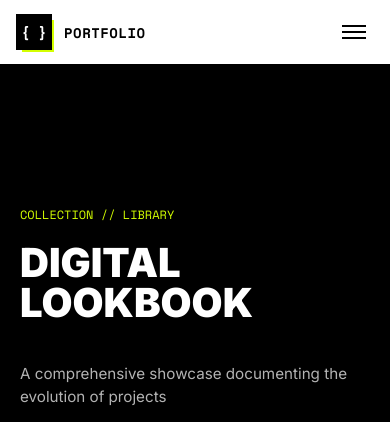
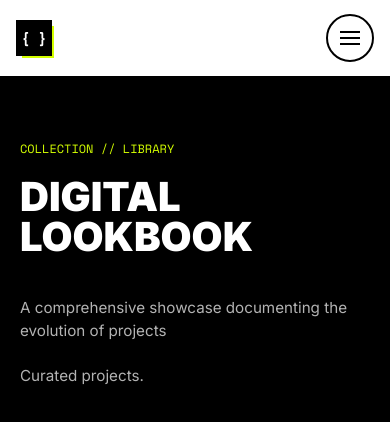
Before and after one commit to rONin01010101010/Dev_Portfolio, a Next.js app: page /work in a window 390 px wide. Shown: the top 422 px of the page. Built offline with nearby package versions, Linux system fonts and the light colour scheme.

Commit message:
EDITED NAV BAR

```diff
--- a/app/components/Navigation.css
+++ b/app/components/Navigation.css
@@ -134,14 +134,28 @@
   display: none;
   flex-direction: column;
   gap: 4px;
-  background: none;
-  border: none;
+  background: white;
+  border: 2px solid var(--dark-bg);
+  border-radius: 50%;
   cursor: pointer;
-  padding: 8px;
+  padding: 12px;
+  width: 48px;
+  height: 48px;
+  align-items: center;
+  justify-content: center;
+  transition: all 0.3s ease;
+}
+
+.mobile-menu-btn:hover {
+  background-color: var(--dark-bg);
+}
+
+.mobile-menu-btn:hover span {
+  background-color: white;
 }
 
 .mobile-menu-btn span {
-  width: 24px;
+  width: 20px;
   height: 2px;
   background-color: var(--dark-bg);
   transition: all 0.3s ease;
@@ -153,12 +167,21 @@
 
 @media (max-width: 1024px) {
   .navigation {
-    position: sticky;
+    position: fixed;
     top: 0;
     background-color: white;
     border-bottom: 2px solid var(--border-dark);
     padding: 16px 0;
     box-shadow: 0 2px 8px rgba(0, 0, 0, 0.1);
+    transition: transform 0.3s ease;
+  }
+
+  .navigation.nav-hidden {
+    transform: translateY(-100%);
+  }
+
+  .logo-text {
+    display: none;
   }
 
   .nav-center-glass {
@@ -172,27 +195,30 @@
   .nav-mobile-menu {
     display: flex;
     position: fixed;
-    top: 72px;
+    top: 0;
     left: 0;
     right: 0;
+    bottom: 0;
     background-color: white;
-    border-bottom: 2px solid var(--border-dark);
     border-radius: 0;
     flex-direction: column;
     gap: 0;
-    padding: 0;
-    max-height: 0;
-    overflow: hidden;
-    transition: max-height 0.3s ease;
+    padding: 80px 0 0 0;
+    opacity: 0;
+    visibility: hidden;
+    transition: all 0.3s ease;
     box-shadow: 0 4px 8px rgba(0, 0, 0, 0.1);
+    z-index: 999;
   }
 
   .nav-mobile-menu.mobile-active {
-    max-height: 600px;
+    opacity: 1;
+    visibility: visible;
   }
 
   .mobile-menu-btn {
     display: flex;
+    z-index: 1001;
   }
 }
 
@@ -203,24 +229,38 @@
 
   .nav-mobile-menu .nav-link {
     width: 100%;
-    padding: 20px 40px;
+    padding: 24px 40px;
     border-bottom: 1px solid var(--border-color);
-    text-align: left;
+    text-align: center;
     border-radius: 0;
+    font-size: 1.25rem;
+    font-weight: 600;
   }
 
   .nav-mobile-menu .nav-link.active {
-    background-color: transparent;
-    color: var(--text-primary);
+    background-color: var(--accent-primary);
+    color: var(--dark-bg);
     font-weight: 700;
   }
 
   .nav-mobile-menu .btn-contact,
   .nav-mobile-menu .btn-resume {
+    width: calc(100% - 80px);
+    margin: 20px 40px;
+    text-align: center;
+    border-radius: 0;
+  }
+
+  .nav-mobile-menu .btn-contact {
+    background-color: var(--accent-primary);
+    color: var(--dark-bg);
+    border: 2px solid var(--dark-bg);
+  }
+
+  .nav-mobile-menu .btn-resume {
     background-color: transparent;
     color: var(--dark-bg);
-    border: none;
-    border-bottom: 1px solid var(--border-color);
+    border: 2px solid var(--dark-bg);
   }
 
   .mobile-menu-btn.active span:nth-child(1) {
--- a/app/components/Navigation.js
+++ b/app/components/Navigation.js
@@ -1,6 +1,6 @@
 'use client'
 
-import React, { useState } from 'react';
+import React, { useState, useEffect } from 'react';
 import Link from 'next/link';
 import { usePathname } from 'next/navigation';
 import './Navigation.css';
@@ -8,6 +8,8 @@ import './Navigation.css';
 const Navigation = () => {
   const pathname = usePathname();
   const [mobileMenuOpen, setMobileMenuOpen] = useState(false);
+  const [navHidden, setNavHidden] = useState(false);
+  const [lastScrollY, setLastScrollY] = useState(0);
 
   const isActive = (path) => {
     return pathname === path;
@@ -21,8 +23,34 @@ const Navigation = () => {
     setMobileMenuOpen(false);
   };
 
+  useEffect(() => {
+    const handleScroll = () => {
+      const currentScrollY = window.scrollY;
+
+      if (currentScrollY > lastScrollY && currentScrollY > 100) {
+        // Scrolling down and past 100px
+        setNavHidden(true);
+        setMobileMenuOpen(false); // Close menu when hiding navbar
+      } else {
+        // Scrolling up
+        setNavHidden(false);
+      }
+
+      setLastScrollY(currentScrollY);
+    };
+
+    // Only add listener on mobile devices
+    if (window.innerWidth <= 1024) {
+      window.addEventListener('scroll', handleScroll, { passive: true });
+
+      return () => {
+        window.removeEventListener('scroll', handleScroll);
+      };
+    }
+  }, [lastScrollY]);
+
   return (
-    <nav className="navigation">
+    <nav className={`navigation ${navHidden ? 'nav-hidden' : ''}`}>
       <div className="nav-container">
         <Link href="/" className="logo">
           <div className="logo-icon">
```
